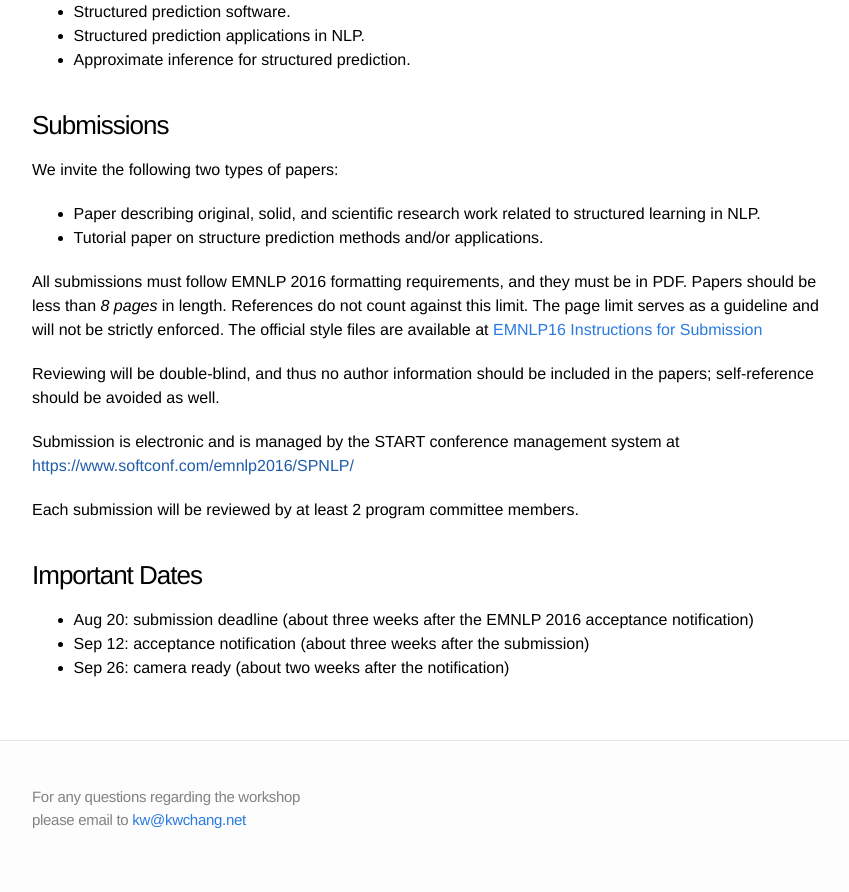
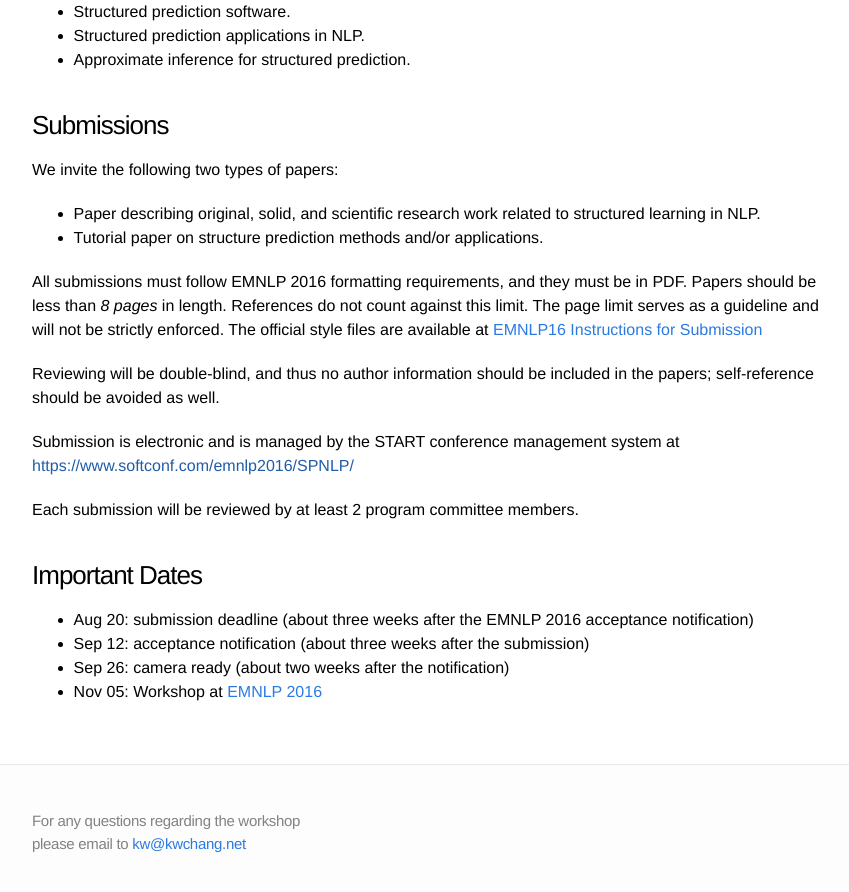
Before and after one commit to structuredprediction/structuredprediction.github.io, a Jekyll site: the page built from 1_cfp.md, in a window 1280 px wide and 900 px high, scrolled down 900 px. Shown: the top 892 px of the window, without its empty margins (208-1057 px from the left). Built offline with Jekyll 4.4.1, drawn with Linux system fonts in a browser that asks for light colours.

Commit message:
Update 1_cfp.md

```diff
--- a/1_cfp.md
+++ b/1_cfp.md
@@ -78,3 +78,4 @@ Each submission will be reviewed by at least 2 program committee members.
 * Aug 20: submission deadline (about three weeks after the EMNLP 2016 acceptance notification)
 * Sep 12: acceptance notification (about three weeks after the submission)
 * Sep 26: camera ready (about two weeks after the notification)
+* Nov 05: Workshop at [EMNLP 2016](http://www.emnlp2016.net)
```
